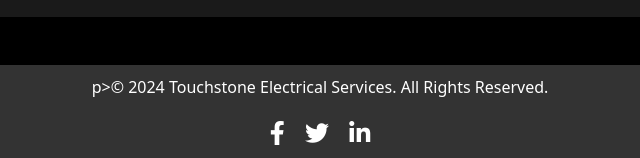
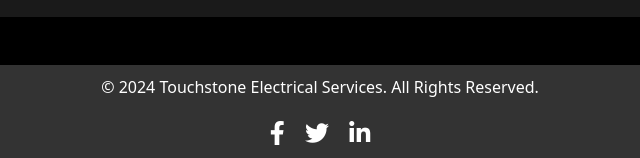
Before and after one commit to brettnwilson/UED100_Assess_2, a plain HTML site: page index.html in a window 1280 px wide. Shown: the part 2306-2464 px from the top of the page, 320-960 px from the left. Drawn offline with nearby package versions, Linux system fonts and the light colour scheme.

Commit message:
Update for Touchstone2.0

```diff
--- a/index.html
+++ b/index.html
@@ -305,7 +305,7 @@
     <!-- footer -->
     <footer>
         <!-- footer text -->
-        p>&copy; 2024 Touchstone Electrical Services. All Rights Reserved.</p>
+        <p>&copy; 2024 Touchstone Electrical Services. All Rights Reserved.</p>
         <div class="social-icons">
             <a href="#" class="mx-2"><i class="fab fa-facebook-f"></i></a>
             <a href="#" class="mx-2"><i class="fab fa-twitter"></i></a>
```
